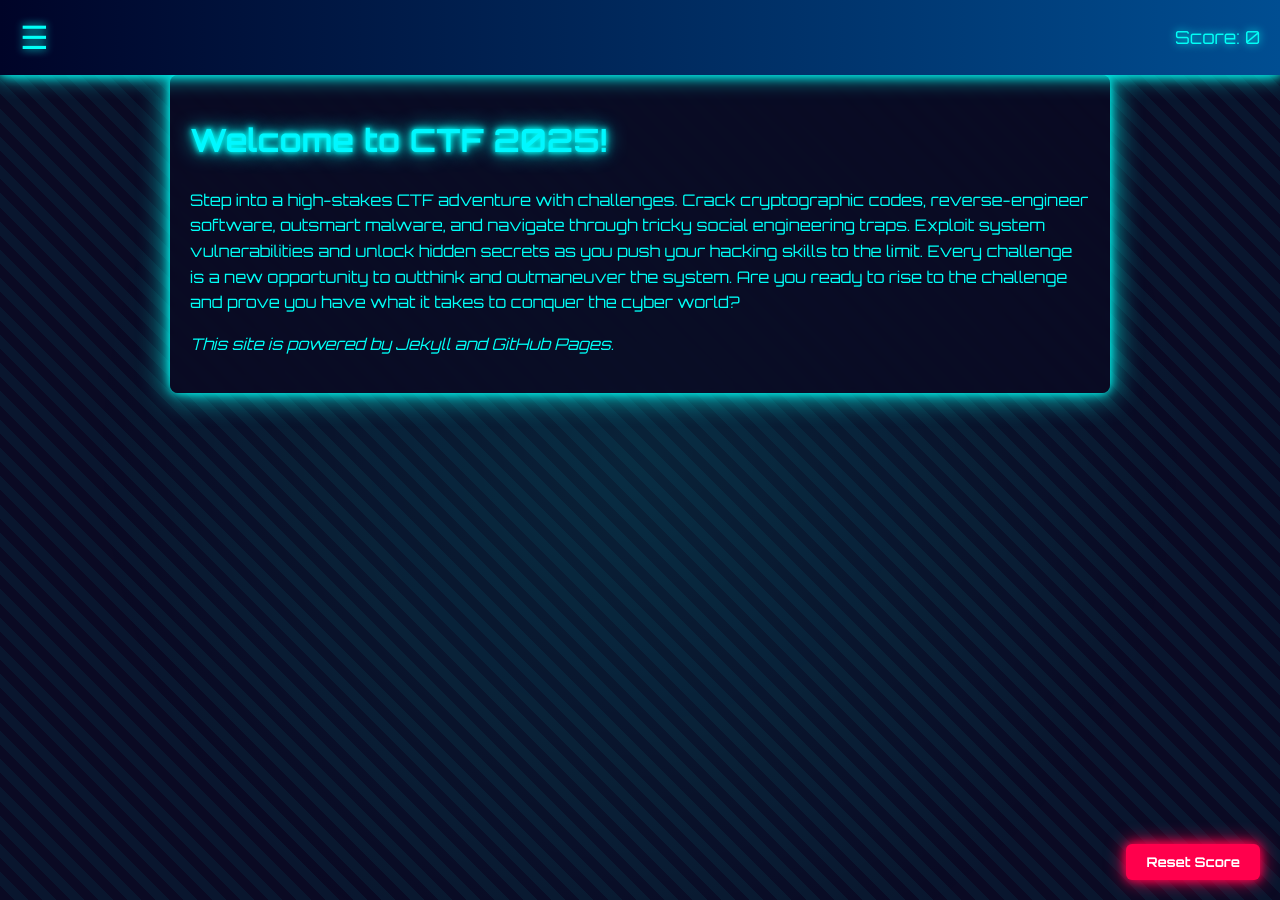
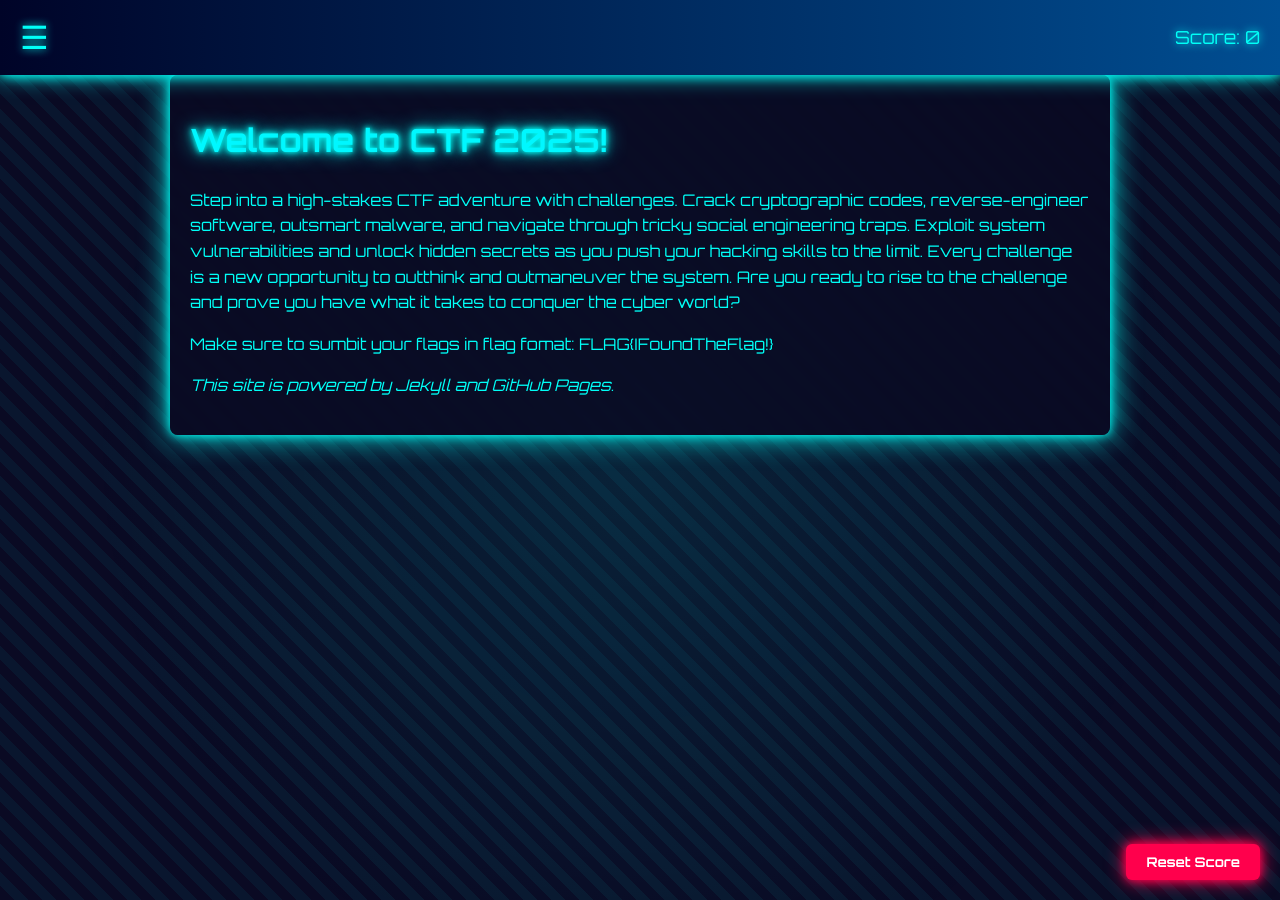
Before and after one commit to toni-graham/ctf2025, a Jekyll site: the page built from index.md, in a window 1280 px wide. Built offline with Jekyll 4.4.1, drawn with Linux system fonts in a browser that asks for light colours.

Commit message:
Update index.md

```diff
--- a/index.md
+++ b/index.md
@@ -7,4 +7,6 @@ title: Home
 
 Step into a high-stakes CTF adventure with challenges. Crack cryptographic codes, reverse-engineer software, outsmart malware, and navigate through tricky social engineering traps. Exploit system vulnerabilities and unlock hidden secrets as you push your hacking skills to the limit. Every challenge is a new opportunity to outthink and outmaneuver the system. Are you ready to rise to the challenge and prove you have what it takes to conquer the cyber world?
 
+Make sure to sumbit your flags in flag fomat: FLAG{IFoundTheFlag!}
+
 _This site is powered by Jekyll and GitHub Pages._
```
